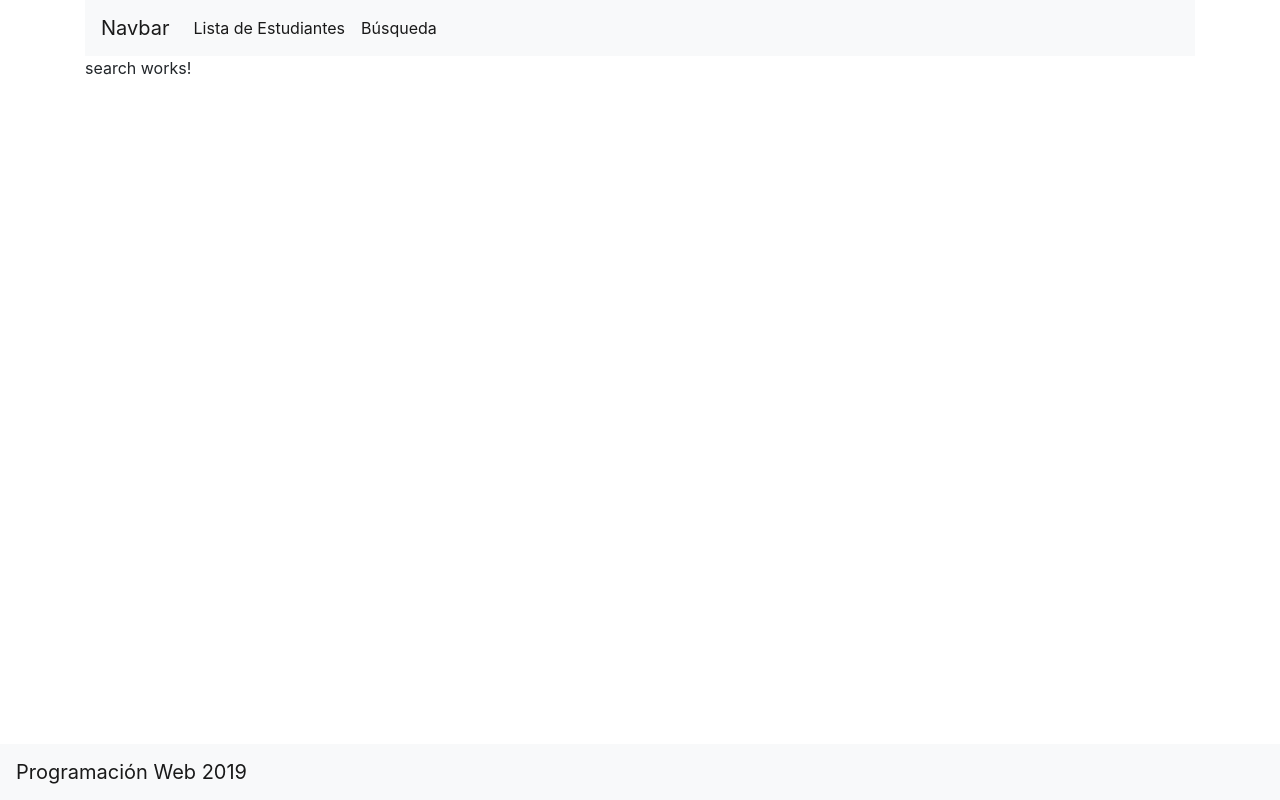
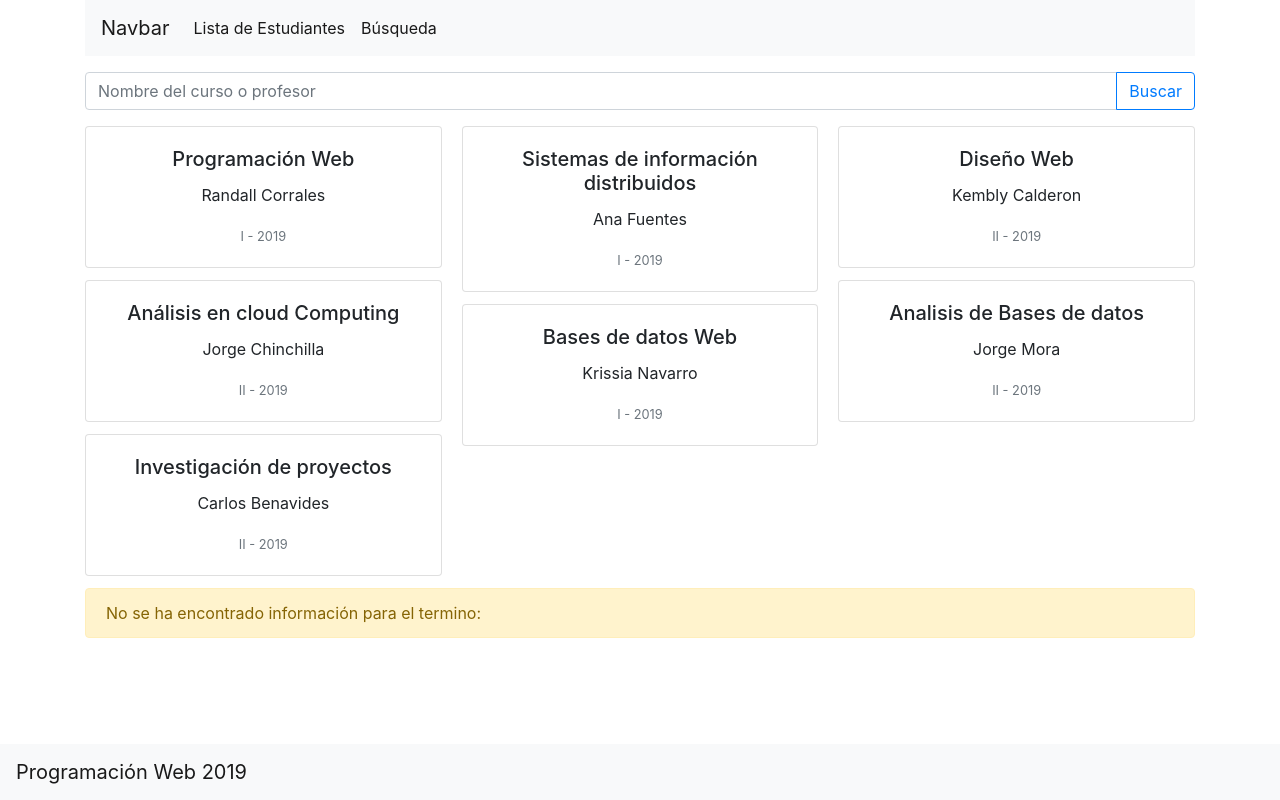
Before and after one commit to csalazar93/Sistema-de-Calificaci-n-de-Estudiantes-Web, an Angular app in the folder sce-web/: page /search in a window 1280 px wide. Built offline with nearby package versions, Linux system fonts and the light colour scheme.

Commit message:
Falta completar algo en la llamada del search
El NgModel

```diff
--- a/sce-web/src/app/components/search/search.component.html
+++ b/sce-web/src/app/components/search/search.component.html
@@ -1,3 +1,21 @@
-<p>
-    search works!
-</p>
+<div class="input-group mb-3 mt-3">
+    <!--<input type="text" [(ngModel)]="term" class="form-control" placeholder="Nombre del curso o profesor" aria-label="Nombre o profesor" aria-describedby="button-addon2">-->
+    <input type="text" class="form-control" placeholder="Nombre del curso o profesor" aria-label="Nombre o profesor" aria-describedby="button-addon2">
+    <div class="input-group-append">
+        <button class="btn btn-outline-primary" type="button" (click)="searchCourses(term)" id="button-addon2">Buscar</button>
+    </div>
+</div>
+
+<div class="card-columns" *ngIf="showedList || showedList.length > 0">
+    <div class="card text-center" *ngFor="let course of showedList">
+        <div class="card-body">
+            <h5 class="card-title">{{course.nombre}}</h5>
+            <p class="card-text">{{course.profesor}}</p>
+            <p class="card-text"><small class="text-muted">{{course.semestre}} - {{course.anyo}}</small></p>
+        </div>
+    </div>
+</div>
+
+<div class="alert alert-warning" role="alert" *ngIf="showedList || showedList.length > 0">
+    No se ha encontrado información para el termino: <span class="font-weight-bold">{{term}}</span>
+</div>
--- a/sce-web/src/app/components/search/search.component.ts
+++ b/sce-web/src/app/components/search/search.component.ts
@@ -1,4 +1,5 @@
 import { Component, OnInit } from '@angular/core';
+import { DataService } from 'src/app/services/data/data.service';
 
 @Component({
   selector: 'app-search',
@@ -6,10 +7,27 @@
   styleUrls: ['./search.component.css']
 })
 export class SearchComponent implements OnInit {
+  list: any[];
+  showedList: any[]=[];
+  constructor(private dataService: DataService) {
+    this.list = dataService.getCoursesList();
+    this.showedList = this.list;
+  }
+  ngOnInit() {
+  }
+  searchCourses = (term: string) => {
+    if (!term) {
+      this.showedList = [];
+    } else {
+      term=term.toLowerCase();
+      this.showedList = [];
+      this.list.forEach(  (item) => {
+        if (item.nombre.toLowerCase().includes(term)) {
+          this.showedList.push(item);
+        }
+      });
+    }
 
-  constructor() { }
-
-  ngOnInit() {
   }
 
 }
```
